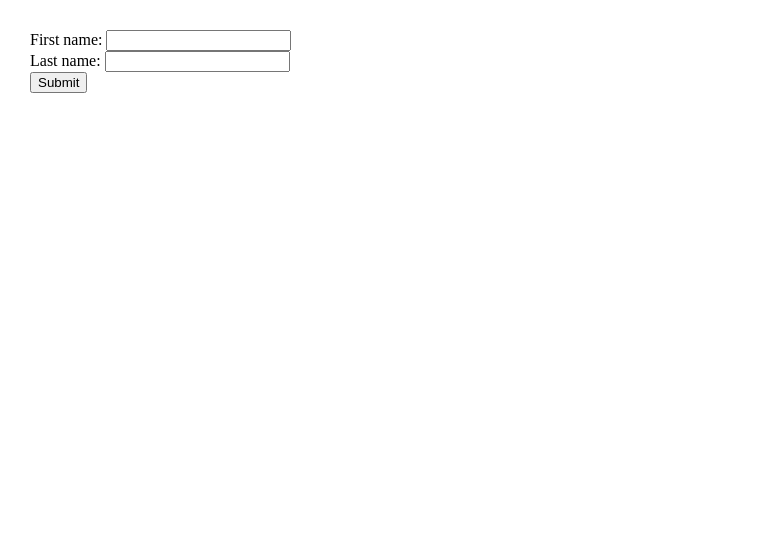
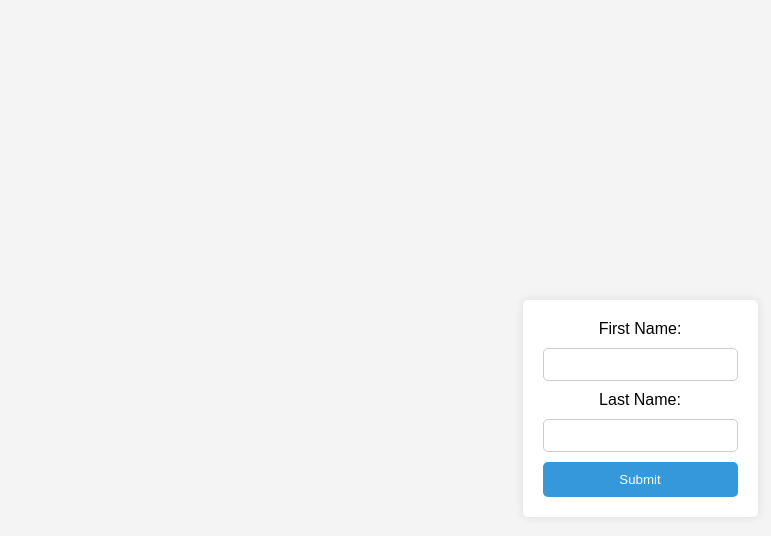
Before and after one commit to acciojob/form-login-749977, a website: page main.html in a window 1280 px wide. Shown: the whole page, without its empty margins (0-771 px from the left). Drawn offline with Linux system fonts and the light colour scheme.

Commit message:
created a submission

```diff
--- a/main.html
+++ b/main.html
@@ -1,26 +1,21 @@
 <!DOCTYPE html>
-
-<html>
-
+<html lang="en">
 <head>
-	<meta charset=utf-8 />
-		<title>Return first and last name from a form</title>
-		<style type="text/css">
-			body {margin: 30px;}
-		</style>
-	<link rel="stylesheet" href="styles.css">
+    <meta charset="UTF-8">
+    <meta name="viewport" content="width=device-width, initial-scale=1.0">
+    <title>Form Login</title>
+    <link rel="stylesheet" href="styles.css">
 </head>
-
 <body>
-	<form id="form1" onsubmit="getFormvalue()">
-		First name: <input type="text" name="fname"><br>
-		Last name: <input type="text" name="lname"><br>
-		<input type="submit" value="Submit">
-	</form>
-
-    <script type="text/javascript" src="./script.js">
-</script>
-
+    <div class="container">
+        <form id="loginForm">
+            <label for="fname">First Name:</label>
+            <input type="text" id="fname" name="fname">
+            <label for="lname">Last Name:</label>
+            <input type="text" id="lname" name="lname">
+            <button type="submit">Submit</button>
+        </form>
+    </div>
+    <script src="script.js"></script>
 </body>
-
 </html>
--- a/script.js
+++ b/script.js
@@ -1,4 +1,10 @@
-function getFormvalue() {
-    //Write your code here
-
-}
+document.getElementById('loginForm').addEventListener('submit', function(event) {
+    event.preventDefault();
+    let firstName = document.getElementById('fname').value.trim();
+    let lastName = document.getElementById('lname').value.trim();
+    if (firstName && lastName) {
+        alert(firstName + " " + lastName);
+    } else {
+        alert("Please enter both first and last names.");
+    }
+});
--- a/styles.css
+++ b/styles.css
@@ -1 +1,41 @@
-/*  your css code here. If applicable */
+body {
+    font-family: Arial, sans-serif;
+    display: flex;
+    justify-content: center;
+    align-items: center;
+    height: 100vh;
+    background: #f4f4f4;
+}
+
+.container {
+    background: white;
+    padding: 20px;
+    border-radius: 5px;
+    box-shadow: 0 0 10px rgba(0, 0, 0, 0.1);
+    text-align: center;
+}
+
+form {
+    display: flex;
+    flex-direction: column;
+    gap: 10px;
+}
+
+input {
+    padding: 8px;
+    border: 1px solid #ccc;
+    border-radius: 5px;
+}
+
+button {
+    padding: 10px;
+    border: none;
+    background: #3498db;
+    color: white;
+    cursor: pointer;
+    border-radius: 5px;
+}
+
+button:hover {
+    background: #2980b9;
+}
```
